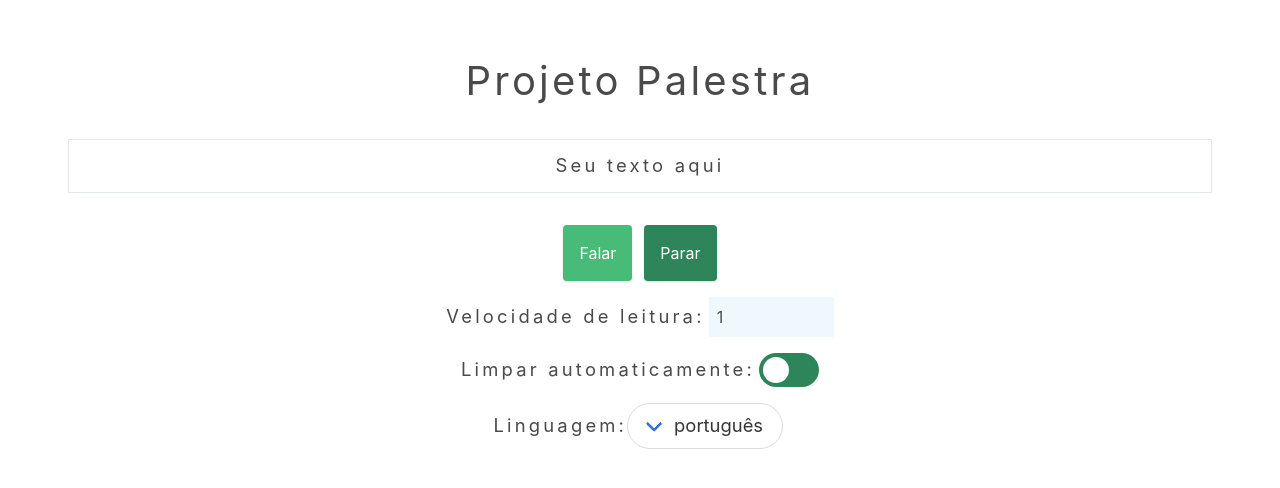
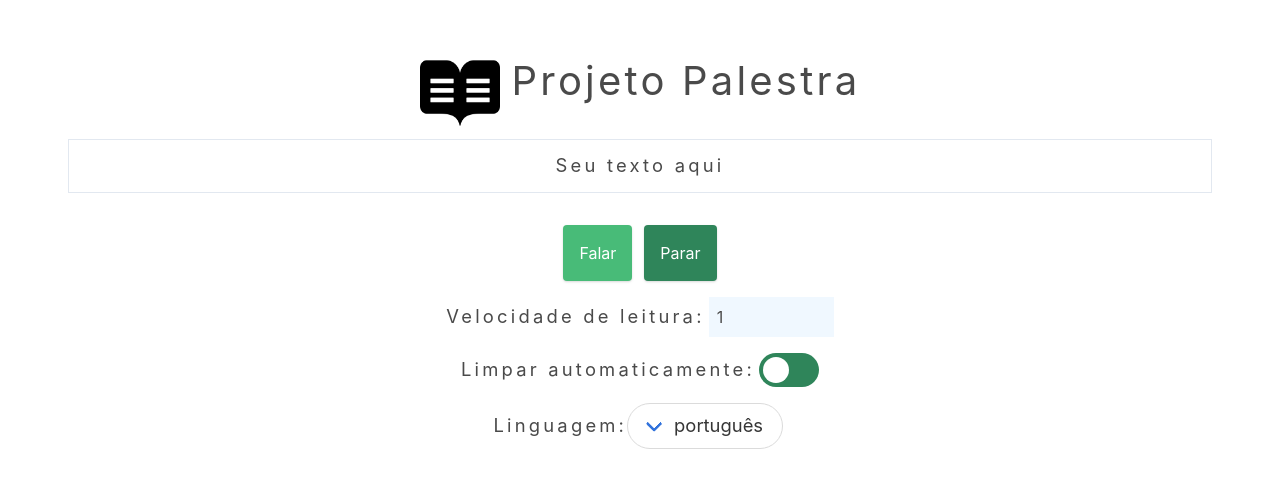
Before and after one commit to pedroMF1996/speechProject, a plain HTML site: page index.html in a window 1280 px wide. Shown: the part 190-678 px from the top of the page. Drawn offline with nearby package versions, Linux system fonts and the light colour scheme; files whose address does not match are found by name.

Commit message:
colocando o logo

```diff
--- a/index.html
+++ b/index.html
@@ -22,7 +22,10 @@
     <script src="./dist/index.js"></script>
     <div class="centro letterSpacing p-3" style="min-height: 55rem;">
         <div class="container">
-            <h2 class="project-title mb-5">Projeto Palestra</h2>
+            <div class="is-flex is-align-items-center is-justify-content-center">
+                <img src="./assets/svgtopng/readme-brands.png" alt="Logo" id="logo" class="mr-3">
+                <h2 class="project-title mb-5">Projeto Palestra</h2>
+            </div>
             <div class="columns">
                 <div class="border border-purple m-4 fontSize115 textBox mt-4 column is-four-quarters-mobile" contenteditable onfocus="limpar(event)" oninput="setText(event)">Seu texto aqui</div>
             </div>
--- a/styles/style.css
+++ b/styles/style.css
@@ -25,6 +25,11 @@
 
 .letterSpacing {
     letter-spacing: 0.2rem
+}
+
+#logo {
+    width: 5rem;
+    height: 5rem;
 }
 
 .textBox {
```
